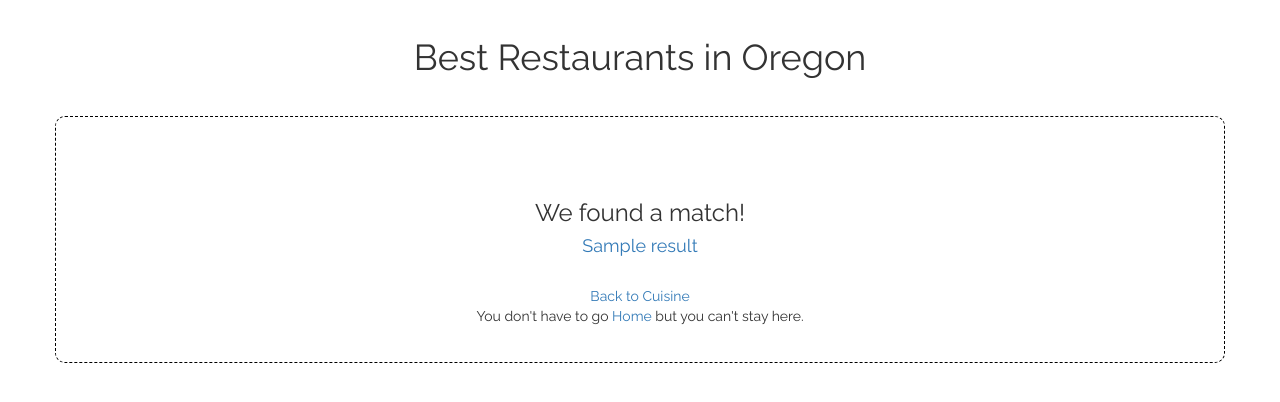
After one commit to KatyCodes/PHP-restaurants, a PHP site: template views/search_results.html.twig in a window 1280 px wide. The commit adds this page. Shown: the top 402 px of the page. Run offline with PHP 8.4, Linux system fonts and the light colour scheme; the template is opened without the code that fills it: most values are stand-ins (such as "Sample title", 1, 10 or a date in 2020); some libraries are stand-ins or nearby versions.

Commit message:
Add a search function and user interface

```diff
--- a/views/cuisine.html.twig
+++ b/views/cuisine.html.twig
@@ -27,8 +27,12 @@
             <div class="col-md-4">
                 <h3>Restaurants with {{ cuisine.getType }} food</h3>
                 {% if restaurants is not empty %}
+                <form action="/searchCuisines{{ cuisine.getId }}" method="post">
+                    <input name="search" type="text" required>
+                    <button type="submit">Search!</button>
+                </form>
                     {% for restaurant in restaurants %}
-                    <h4><a href="/getRestaurant/{{ restaurant.getId }}">{{ restaurant.getName }}</a> </h4>
+                    <h4><a href="/getRestaurant/{{ restaurant.getId }}">{{ restaurant.getName }}</a></h4>
                     {% endfor %}
                     <form action="/deleteRestaurants" method="post">
                         <button type="submit" class="btn">Delete ALL Restaurants</button>
--- /dev/null
+++ b/views/search_results.html.twig
@@ -0,0 +1,32 @@
+<!DOCTYPE html>
+<html>
+<head>
+    <meta charset="utf-8">
+    <link href="/css/bootstrap.min.css" rel="stylesheet" type="text/css">
+    <link href="https://fonts.googleapis.com/css?family=Raleway" rel="stylesheet">
+    <link href="/css/styles.css" rel="stylesheet" type="text/css">
+    <title>Best Restaraunts in Oregon</title>
+</head>
+<body>
+    <h1>Best Restaurants in Oregon</h1>
+    <div class="container">
+        <h2>
+            {% if results is not empty %}
+                {% for result in results %}
+                    <h3> We found a match! </h3>
+                    <h4><a href="/getRestaurant/{{ result.getId }}">{{ result.getName }}</a></h4>
+                {% endfor %}
+            {% else %}
+                <h4> Your search does not match any restaurants! </h4>
+            {% endif %}
+        </h2>
+        <br>
+        <p>
+            <a href="/confirmDeleteRestaurant/{{ cuisine.getId }}">Back to Cuisine</a>
+            <br>
+            You don't have to go <a href="/">Home</a> but you can't stay here.
+        </p>
+
+    </div>
+</body>
+</html>
```
Also changed, not shown: app/app.php (+11 -1 lines), src/Restaurant.php (+14 -0 lines), tests/RestaurantTest.php (+27 -0 lines), views/restaurant.html.twig (+5 -4 lines).
